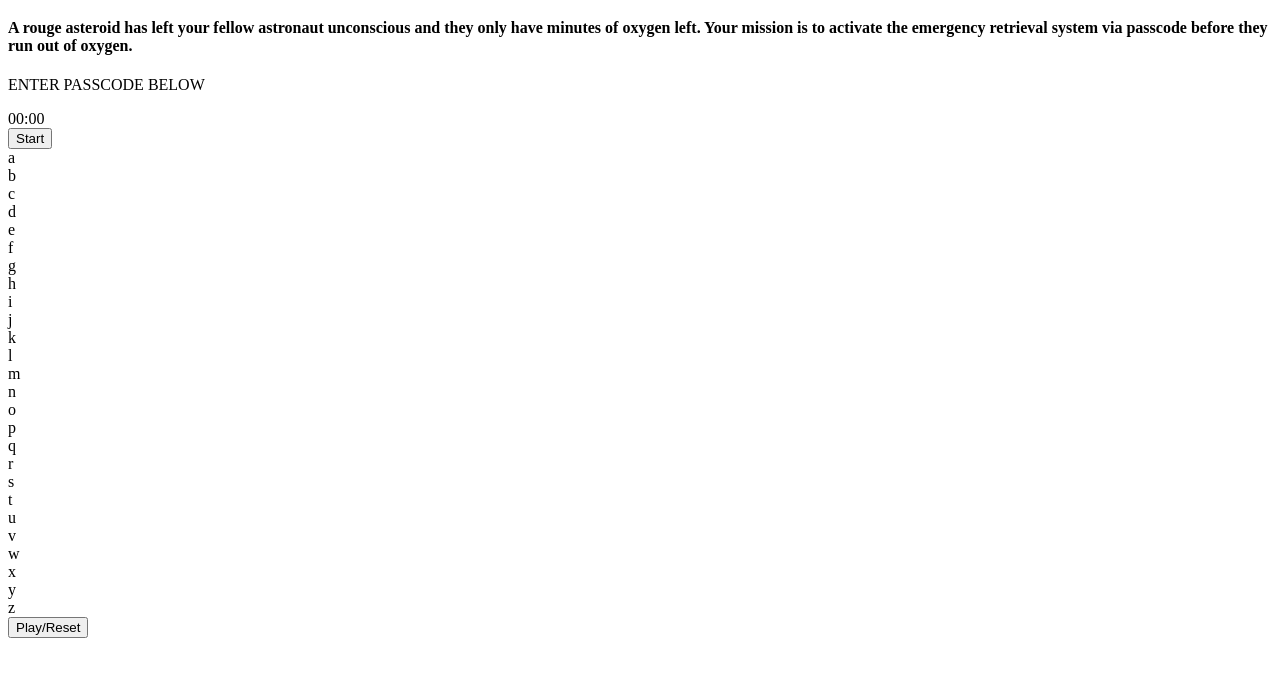
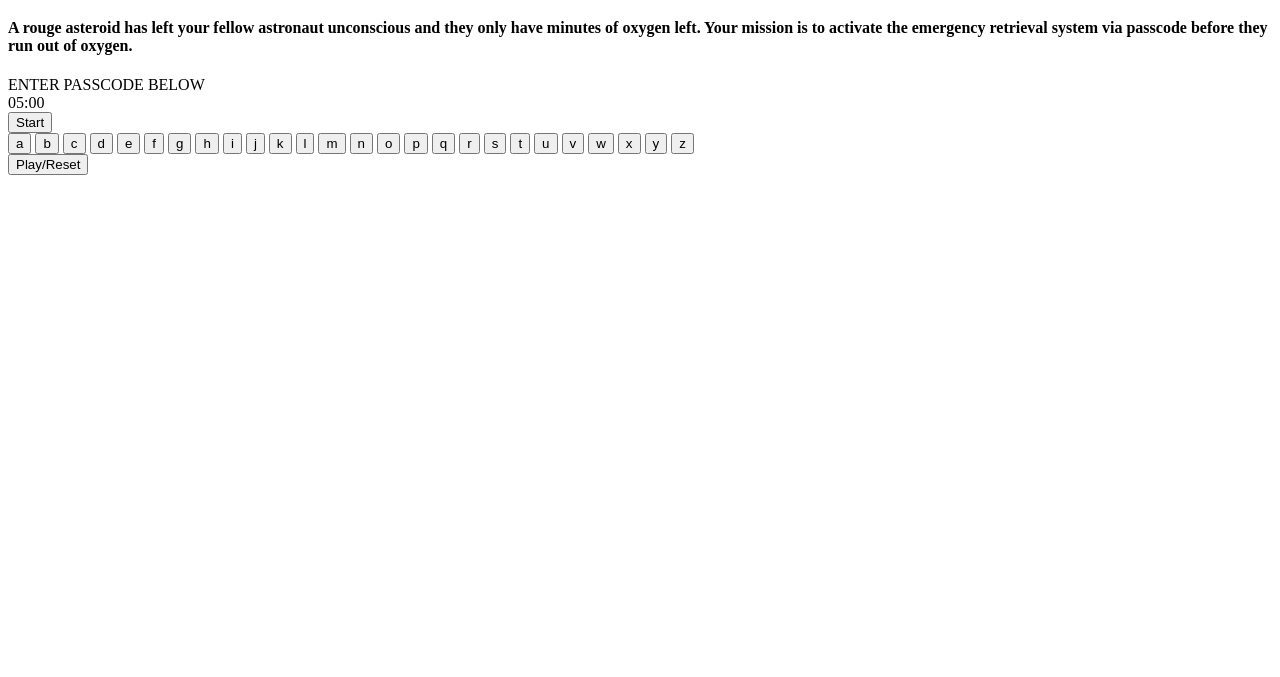
Before and after one commit to cormacpujals/spaceman, a plain HTML site: page index.html in a window 1280 px wide. Shown: the part 61-738 px from the top of the page. Drawn offline with Linux system fonts and the light colour scheme.

Commit message:
restructures files

```diff
--- a/css/style.css
+++ b/css/style.css
@@ -0,0 +1,8 @@
+* {
+  box-sizing: border-box;
+}
+
+.alphabet > div {
+  width: 100vw;
+  display: flex;
+}
--- a/index.html
+++ b/index.html
@@ -5,7 +5,8 @@
   <meta http-equiv="X-UA-Compatible" content="IE=edge">
   <meta name="viewport" content="width=device-width, initial-scale=1.0">
   <title>Spaceman</title>
-
+  <link rel="stylesheet" href="css/style.css">
+  <script defer src="js/main.js"></script>
 </head>
 
 <body>
@@ -16,38 +17,38 @@
 
   <main>
     <section class="terminal">
-      <p>ENTER PASSCODE BELOW</p>
+      <div>ENTER PASSCODE BELOW</div>
       <div class="container">
-        <div id="timer">00:00</div>
+        <div id="timer">05:00</div>
         <button onclick="startTimer()">Start</button>
       </div>
       <div class="alphabet">
-        <div class="a">a</div>
-        <div class="b">b</div>
-        <div class="c">c</div>
-        <div class="d">d</div>
-        <div class="e">e</div>
-        <div class="f">f</div>
-        <div class="g">g</div>
-        <div class="h">h</div>
-        <div class="i">i</div>
-        <div class="j">j</div>
-        <div class="k">k</div>
-        <div class="l">l</div>
-        <div class="m">m</div>
-        <div class="n">n</div>
-        <div class="o">o</div>
-        <div class="p">p</div>
-        <div class="q">q</div>
-        <div class="r">r</div>
-        <div class="s">s</div>
-        <div class="t">t</div>
-        <div class="u">u</div>
-        <div class="v">v</div>
-        <div class="w">w</div>
-        <div class="x">x</div>
-        <div class="y">y</div>
-        <div class="z">z</div>
+        <button class="btn">a</button>
+        <button class="btn">b</button>
+        <button class="btn">c</button>
+        <button class="btn">d</button>
+        <button class="btn">e</button>
+        <button class="btn">f</button>
+        <button class="btn">g</button>
+        <button class="btn">h</button>
+        <button class="btn">i</button>
+        <button class="btn">j</button>
+        <button class="btn">k</button>
+        <button class="btn">l</button>
+        <button class="btn">m</button>
+        <button class="btn">n</button>
+        <button class="btn">o</button>
+        <button class="btn">p</button>
+        <button class="btn">q</button>
+        <button class="btn">r</button>
+        <button class="btn">s</button>
+        <button class="btn">t</button>
+        <button class="btn">u</button>
+        <button class="btn">v</button>
+        <button class="btn">w</button>
+        <button class="btn">x</button>
+        <button class="btn">y</button>
+        <button class="btn">z</button>
       </div>
     </section>
   </main>
--- a/js/main.js
+++ b/js/main.js
@@ -6,7 +6,7 @@
 // if correct # guesses < the length of the word, then the user must guess ->
 // while minutes remaining > 0
 // minutes remaining i-- upon incorrect guess and at 0, gameover
-// show gameover sequence (message, audio(?))
+// show game over sequence (message, audio(?))
 // if correct # guesses === length of the word, mission success!
 
 
```
Also changed, not shown: 2 other files.
